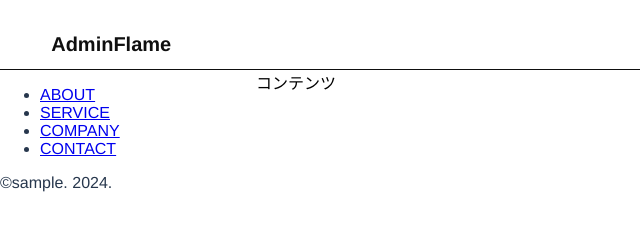
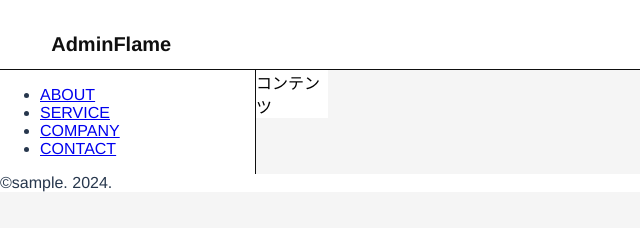
Before and after one commit to suzuki071/ViewFlame_Admin, a plain HTML site: page index.html in a window 1280 px wide. Shown: the full height of the page, 0-640 px from the left. Drawn offline with Linux system fonts and the light colour scheme.

Commit message:
main edit

```diff
--- a/index.html
+++ b/index.html
@@ -64,7 +64,9 @@
       </div>
 
       <div class="content">
-        コンテンツ
+        <div class="content-box">
+          コンテンツ
+        </div>
       </div>
     </div>
   </main>
--- a/style.css
+++ b/style.css
@@ -5,7 +5,7 @@
   margin: 0;
   padding: 0;
   font-family: "Hiragino Kaku Gothic Pro", "ヒラギノ角ゴ Pro W3", メイリオ, Meiryo, "ＭＳ Ｐゴシック", "Helvetica Neue", Helvetica, Arial, sans-serif;
-  background-color: #fff;
+  background-color: #f5f5f5;
 }
 
 /* header */
@@ -49,7 +49,12 @@
   width: 20%;
   background-color: #fff;
   color: #27374D;
-  border-right: #0f0f0f;
+  border-right: #0f0f0f 1px solid;
+}
+
+.content-box {
+  width: 90%;
+  background-color: #fff;
 }
 
 /* footer */
```
